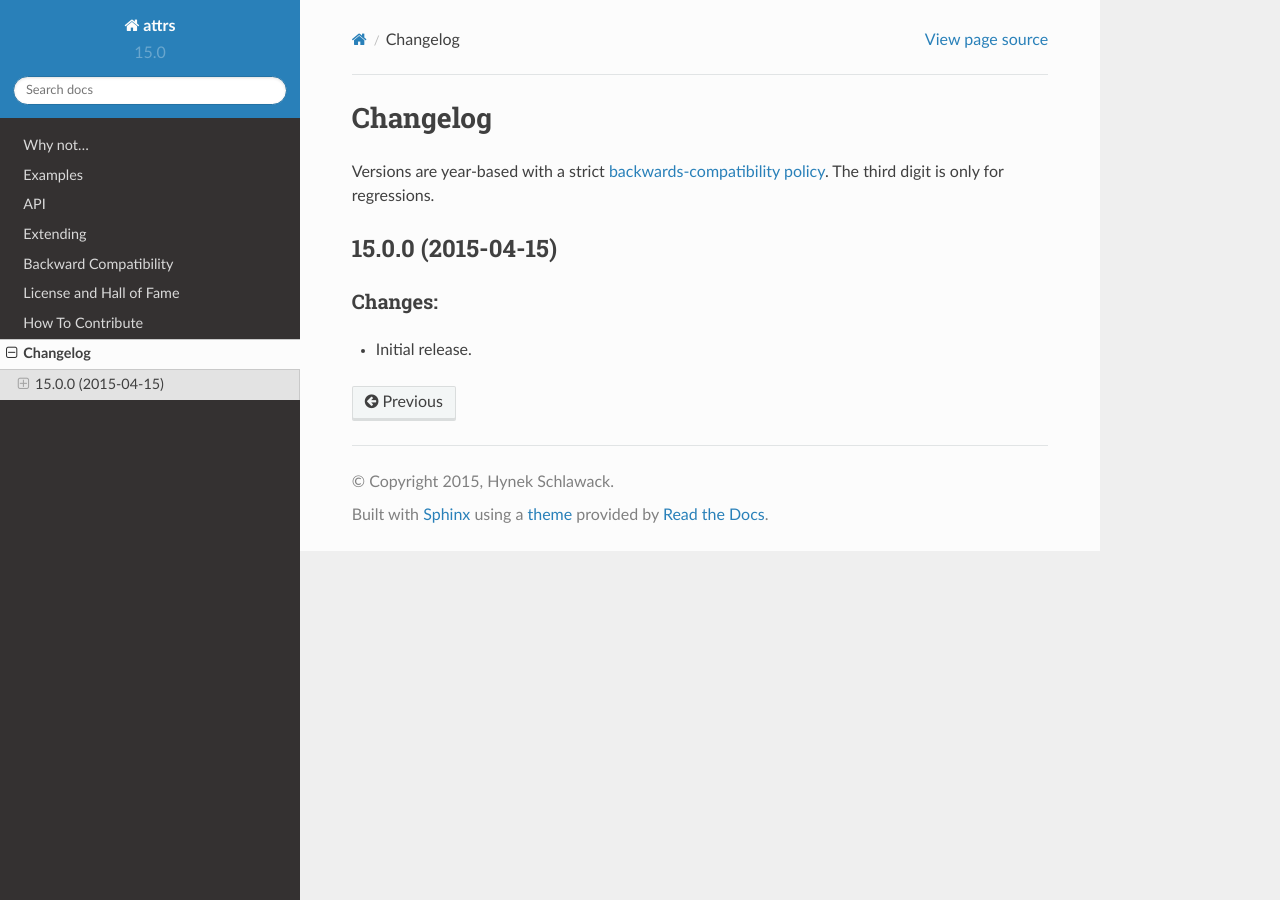
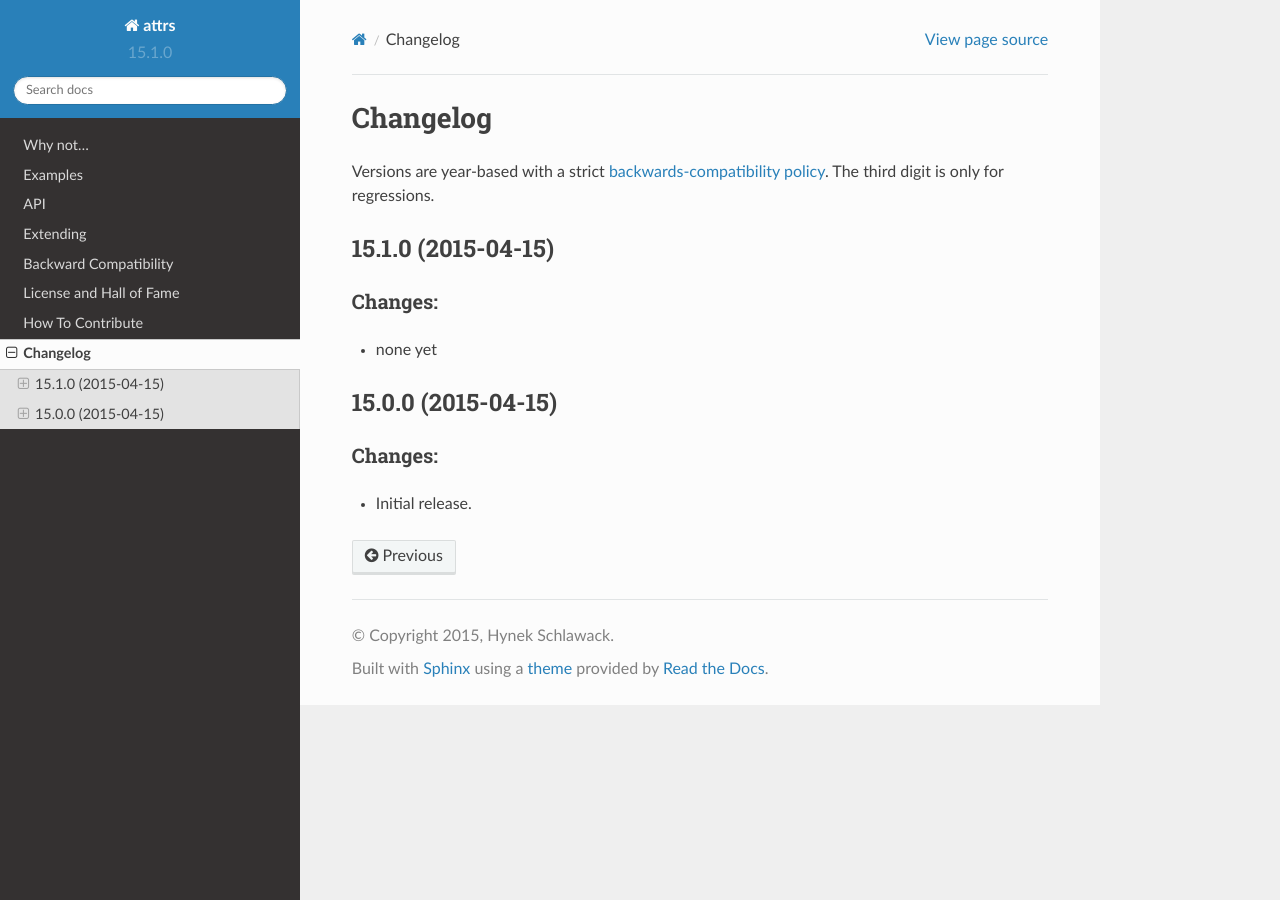
Before and after one commit to python-attrs/attrs, a Sphinx documentation site: the page built from docs/changelog.rst, in a window 1280 px wide. Built offline with Sphinx 7.4.7 and the Read the Docs theme 2.0.0, drawn with Linux system fonts in a browser that asks for light colours.

Commit message:
Start 15.1.0 cycle

```diff
--- a/attr/__init__.py
+++ b/attr/__init__.py
@@ -23,7 +23,7 @@ from . import filters
 from . import validators
 
 
-__version__ = "15.0.0"
+__version__ = "15.1.0.dev0"
 
 __title__ = "attrs"
 __description__ = "Attributes without boilerplate."
--- a/docs/changelog.rst
+++ b/docs/changelog.rst
@@ -9,6 +9,16 @@ Versions are year-based with a strict :doc:`backwards-compatibility policy <back
 The third digit is only for regressions.
 
 
+15.1.0 (2015-04-15)
+-------------------
+
+
+Changes:
+^^^^^^^^
+
+- none yet
+
+
 15.0.0 (2015-04-15)
 -------------------
 
--- a/setup.py
+++ b/setup.py
@@ -79,7 +79,7 @@ if __name__ == "__main__":
         packages=find_packages(exclude=["tests*"]),
         zip_safe=False,
         classifiers=[
-            "Development Status :: 3 - Alpha",
+            "Development Status :: 5 - Production/Stable",
             "Intended Audience :: Developers",
             "Natural Language :: English",
             "License :: OSI Approved :: MIT License",
```
